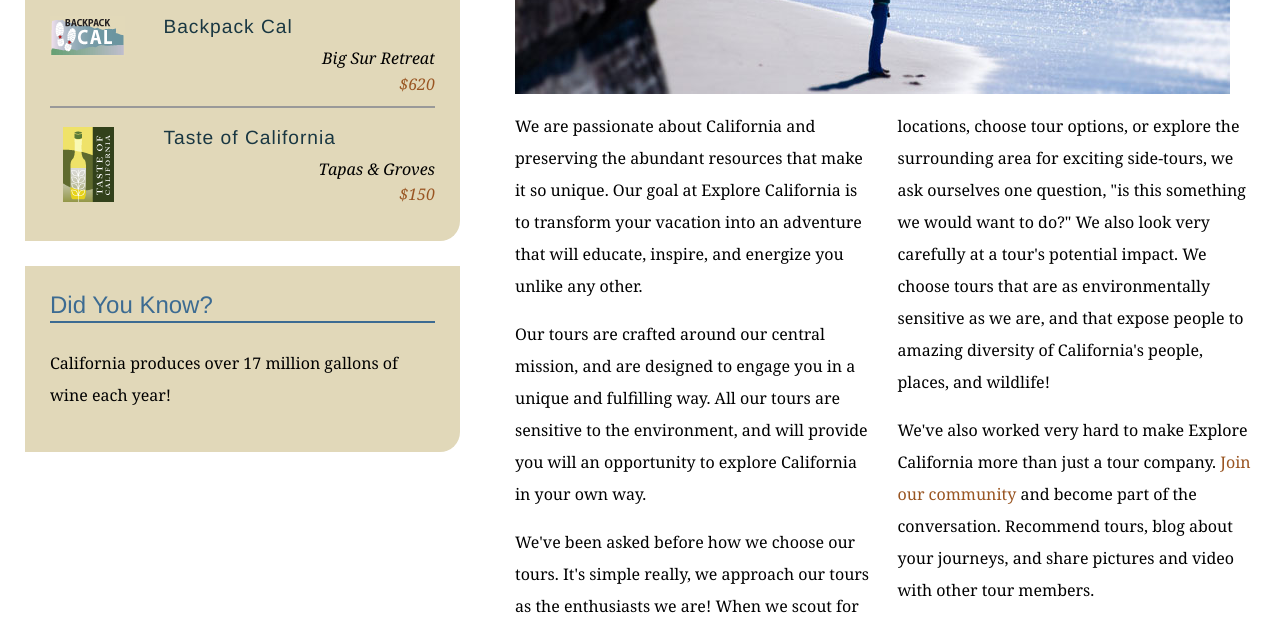
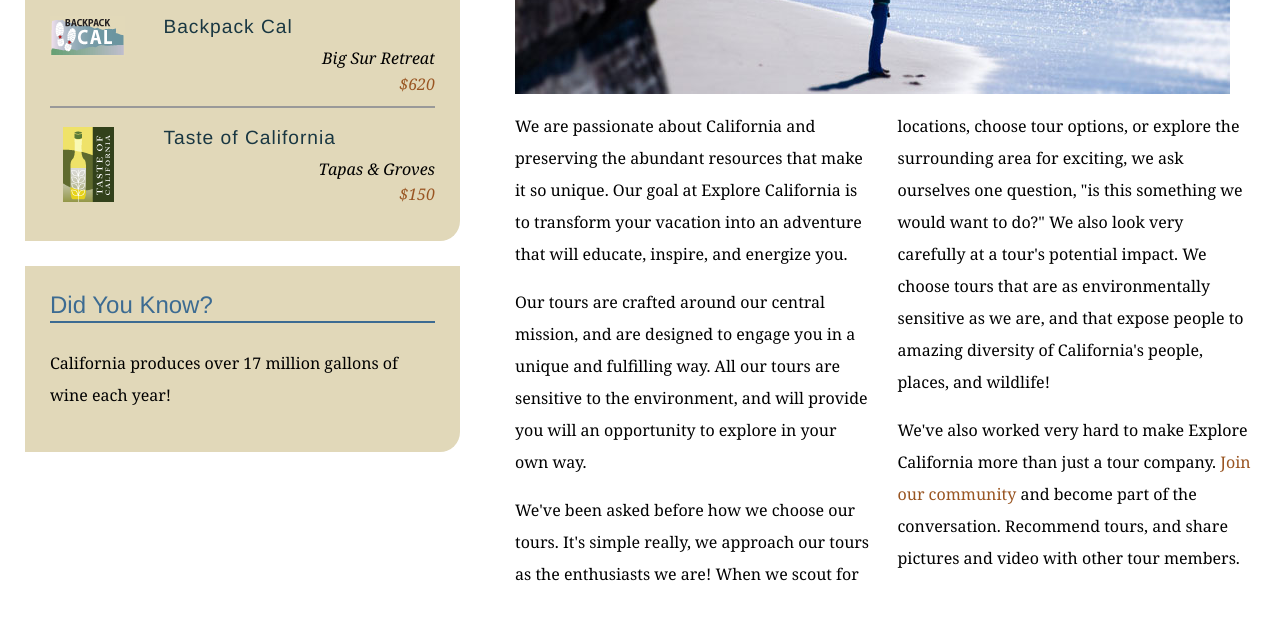
Before and after one commit to admikar/explore_california, a plain HTML site: page mission.html in a window 1280 px wide. Shown: the part 590-1228 px from the top of the page. Drawn offline with Linux system fonts and the light colour scheme.

Commit message:
Text edit on mission page

```diff
--- a/mission.html
+++ b/mission.html
@@ -62,10 +62,10 @@
           <h1>Who we are</h1>
           <img src="assets/images/mission_look.jpg" alt="Looking out at the Pacific" class="articleImage" />
           <div class="multiCol">
-            <p>We are passionate about California and preserving the abundant resources that make it so unique. Our goal at Explore California is to transform your vacation into an adventure that will educate, inspire, and energize you unlike any other.</p>
-            <p>Our tours are crafted around our central mission, and are designed to engage you in a unique and fulfilling way. All our tours are sensitive to the environment, and will provide you will an opportunity to explore California in your own way.</p>
-            <p>We've been asked before how we choose our tours. It's simple really, we approach our tours as the enthusiasts we are! When we scout for locations, choose tour options, or explore the surrounding area for exciting side-tours, we ask ourselves one question, &quot;is this something we would want to do?&quot; We also look very carefully at a tour's potential impact. We choose tours that are as environmentally sensitive as we are, and that expose people to amazing diversity of California's people, places, and wildlife!</p>
-            <p>We've also worked very hard to make Explore California more than just a tour company. <a href="explorers/join.html">Join our community</a> and become part of the conversation. Recommend tours, blog about your journeys, and share pictures and video with other tour members.</p>
+            <p>We are passionate about California and preserving the abundant resources that make it so unique. Our goal at Explore California is to transform your vacation into an adventure that will educate, inspire, and energize you.</p>
+            <p>Our tours are crafted around our central mission, and are designed to engage you in a unique and fulfilling way. All our tours are sensitive to the environment, and will provide you will an opportunity to explore in your own way.</p>
+            <p>We've been asked before how we choose our tours. It's simple really, we approach our tours as the enthusiasts we are! When we scout for locations, choose tour options, or explore the surrounding area for exciting, we ask ourselves one question, &quot;is this something we would want to do?&quot; We also look very carefully at a tour's potential impact. We choose tours that are as environmentally sensitive as we are, and that expose people to amazing diversity of California's people, places, and wildlife!</p>
+            <p>We've also worked very hard to make Explore California more than just a tour company. <a href="explorers/join.html">Join our community</a> and become part of the conversation. Recommend tours, and share pictures and video with other tour members.</p>
           </div>
         </div>
       </div>
```
